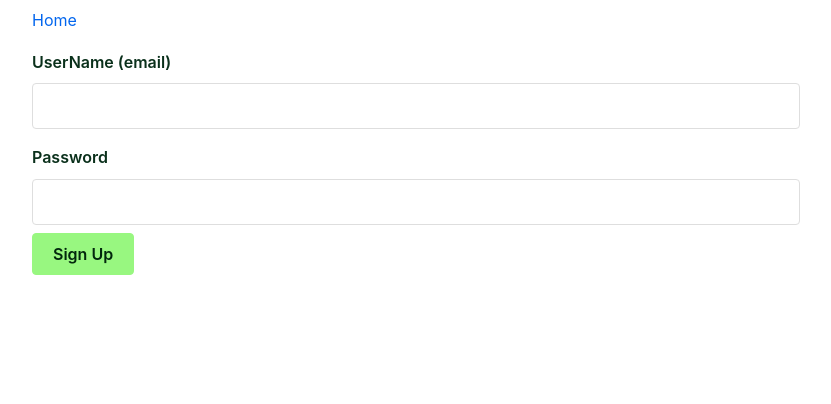
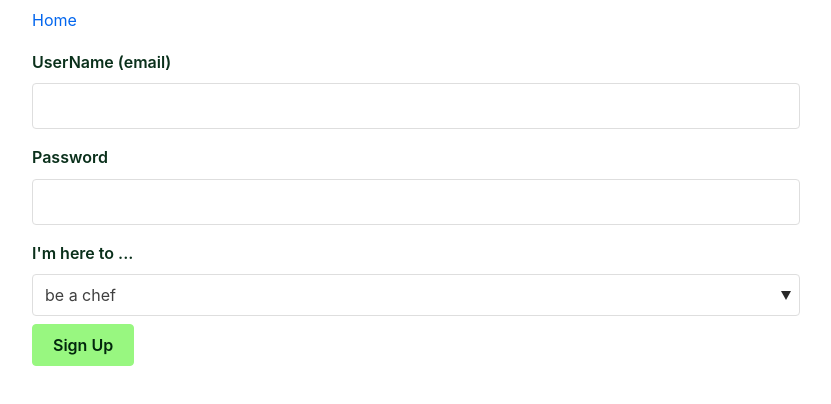
Before and after one commit to danielbrathwaite/ChefConnect, a React (Vite) app in the folder packages/react-frontend/: page /signup in a window 1280 px wide. Shown: the top 404 px of the page, without its empty margins (224-1055 px from the left). Built offline with nearby package versions, Linux system fonts and the light colour scheme; no server answers.

Commit message:
Added chef/user option in signup

```diff
--- a/packages/react-frontend/src/ChefProfile.jsx
+++ b/packages/react-frontend/src/ChefProfile.jsx
@@ -1,7 +1,7 @@
 // src/Form.jsx
 import React, { useEffect, useState } from "react";
 import { useNavigate } from "react-router-dom";
-import { useLocation } from "react-router-dom";
+import { useLocation , Link } from "react-router-dom";
 
 // code for file upload is borrowed from pluralsight.com
 function FileUploader({ onFileSelect }) {
@@ -76,6 +76,7 @@ function ChefProfile(props) {
 
   return (
     <div className="container">
+      <Link to="/">Home</Link>
       <h1> Create a Profile</h1>
       <form>
         <label htmlFor="firstName">First Name:</label>
--- a/packages/react-frontend/src/SignUp.jsx
+++ b/packages/react-frontend/src/SignUp.jsx
@@ -5,10 +5,17 @@ function SignUp(props) {
   const [creds, setCreds] = useState({
     username: "",
     pwd: "",
+    usertype: "chef",
   });
 
   const navigate = useNavigate();
-  const signupReroute = (creds) => navigate('/profile', { state: { username: creds.username, password: creds.pwd } });
+  const signupReroute = (creds) => {
+    if(creds.usertype === "chef"){
+      navigate('/profile', { state: { username: creds.username, password: creds.pwd } });
+    } else {
+      navigate('/search');
+    }
+  }
 
   return (
     <div className="small-container">
@@ -30,6 +37,11 @@ function SignUp(props) {
           value={creds.pwd}
           onChange={handleChange}
         />
+        <label htmlFor="usertype"> I'm here to ...</label>
+        <select name="usertype" id="usertype" value={creds.usertype} onChange={handleChange}>
+          <option value="chef">be a chef</option>
+          <option value="user">browse</option>
+        </select>
         <input
           type="button"
           value={props.buttonLabel || "Log In"}
@@ -48,6 +60,9 @@ function SignUp(props) {
       case "password":
         setCreds({ ...creds, pwd: value });
         break;
+      case "usertype":
+        setCreds({ ...creds, usertype: value });
+        break;
     }
   }
 
@@ -60,7 +75,7 @@ function SignUp(props) {
           // Handle bad login
         }
       });
-    setCreds({ username: "", pwd: "" });
+    setCreds({ username: "", pwd: "" , usertype: "chef"});
   }
 }
 export default SignUp;
```
